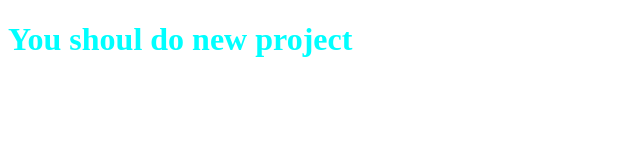
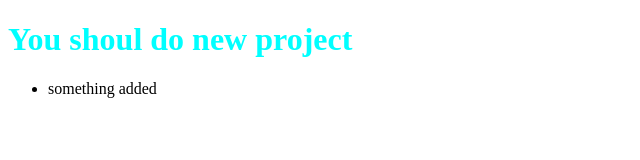
Before and after one commit to Aliiisakov2000/kingrepo, a plain HTML site: page index.html in a window 1280 px wide. Shown: the whole page, without its empty margins (0-640 px from the left). Drawn offline with Linux system fonts and the light colour scheme.

Commit message:
nav added

```diff
--- a/index.html
+++ b/index.html
@@ -9,5 +9,10 @@
 </head>
 <body>
     <h1>You shoul do new project</h1>
+    <nav>
+        <ul>
+            <li>something added</li>
+        </ul>
+    </nav>
 </body>
 </html>
```
